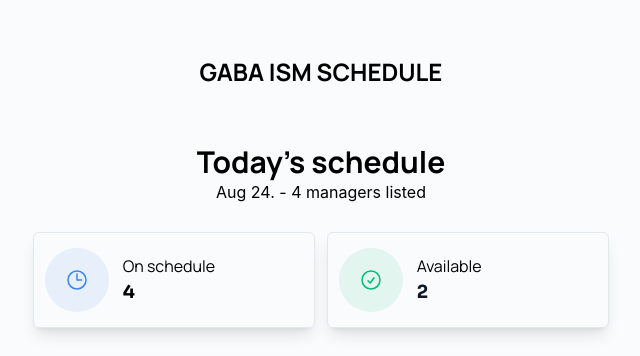
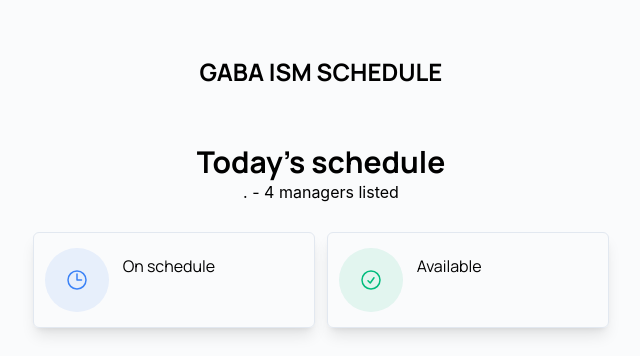
Before and after one commit to ebenkanin/gaba-ism-schedule-app, a website: page index.html in a window 1280 px wide. Shown: the top 356 px of the page, without its empty margins (319-959 px from the left). Drawn offline with Linux system fonts and the light colour scheme; no server answers.

Commit message:
fixing initial values for on schedule and available magers. as well as

```diff
--- a/index.html
+++ b/index.html
@@ -21,7 +21,7 @@
 
             <h2 class="text-base md:text-2xl lg:text-3xl text-left xl:text-center font-main  font-bold">Today's schedule</h2>
 
-            <h3 class="text-sm md:text-base"> <span class="current-date">Aug 24</span>. - <span class="num_of_managers">4</span> managers listed</h3>
+            <h3 class="text-sm md:text-base"> <span class="current-date"></span>. - <span class="num_of_managers">4</span> managers listed</h3>
         </div>
 
 
@@ -42,7 +42,7 @@
                 <div class="schedule-numbers w-2/3  h-16 text-sm md:text-base lg:text-xl flex flex-col gap-y-0 p-1.5">
 
                     <p class="description text-sm md:text-base font-main">On schedule</p>
-                    <p class="number-on-schedule text-lg font-bold font-secondary ">4</p>
+                    <p class="number-on-schedule text-lg font-bold font-secondary "></p>
 
                 </div>
 
@@ -62,7 +62,7 @@
                 <div class="schedule-numbers w-2/3   h-16 text-sm md:text-base lg:text-xl flex flex-col gap-y-0 p-1.5">
 
                     <p class="description text-sm md:text-base font-main">Available</p>
-                    <p class="number-available text-lg text-foreground font-bold font-secondary ">2</p>
+                    <p class="number-available text-lg text-foreground font-bold font-secondary "></p>
 
                 </div>
 
```
